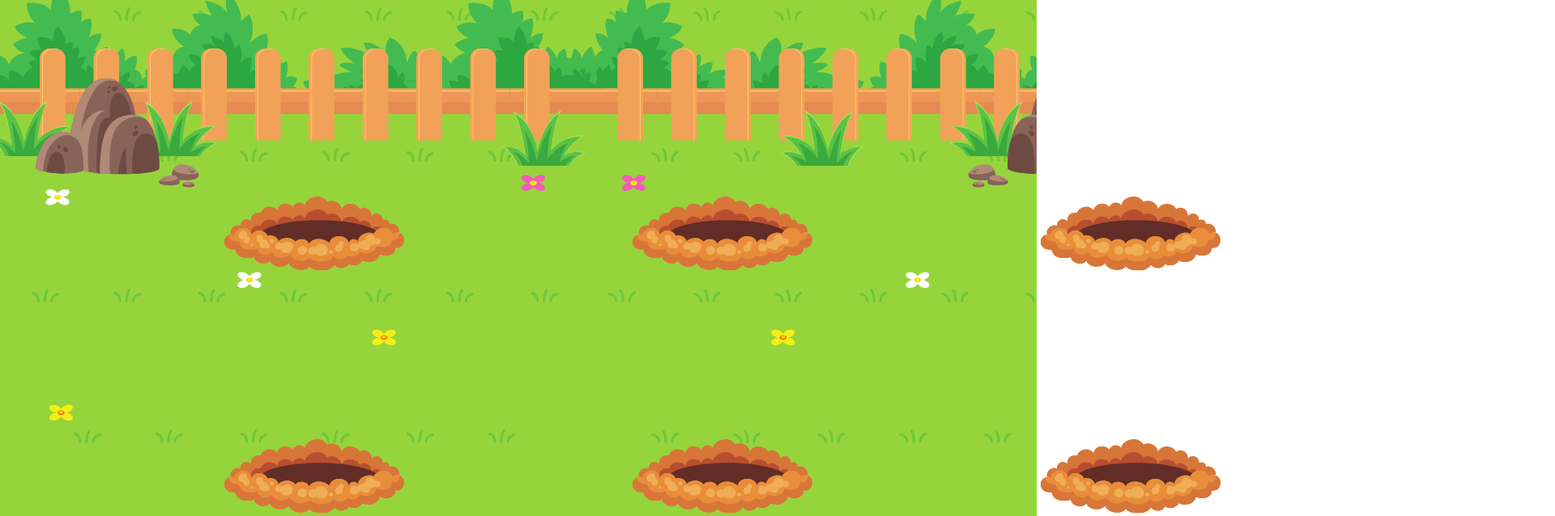
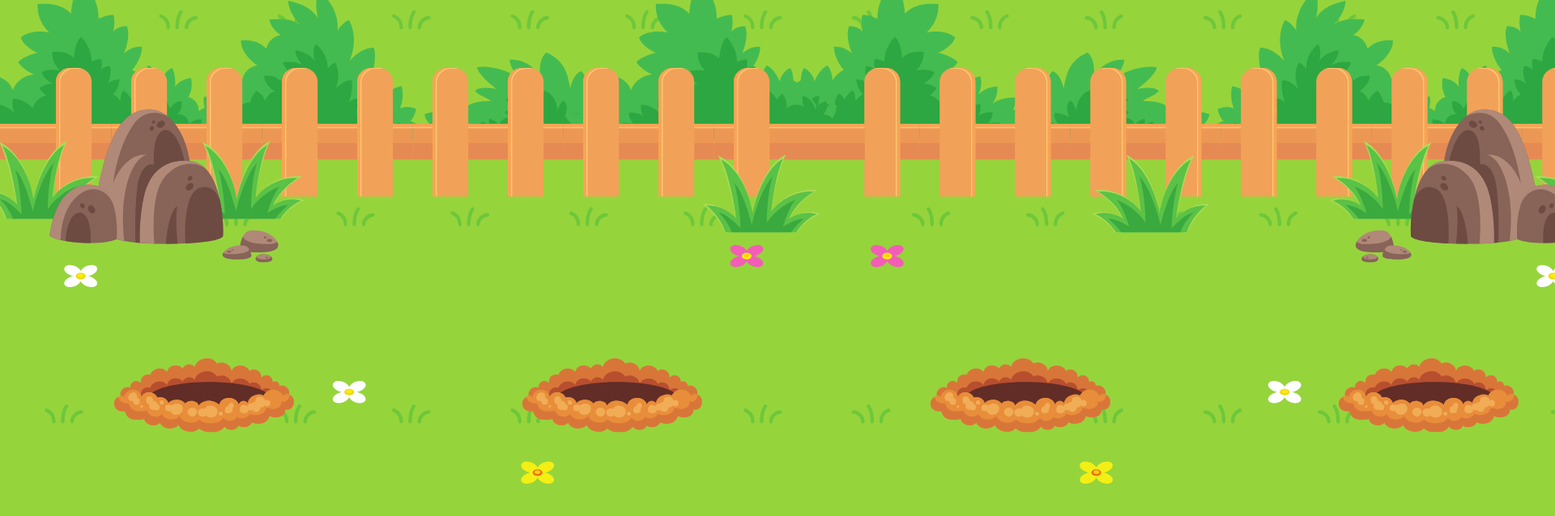
Before and after one commit to math3usferreira/wackamolerocketseat, a plain HTML site: page index.html in a window 1280 px wide. Shown: the top 638 px of the page at 81% size, 1920 px wide, since content can reach past the window. Drawn offline with Linux system fonts and the light colour scheme.

Commit message:
Update style.css

```diff
--- a/style.css
+++ b/style.css
@@ -18,11 +18,10 @@ body {
 .main {
    background-image: url(./images/fundo.svg);
   background-repeat: no-repeat;
-
+    background-size: 100%;
 
   position: relative;
-  width: 100vw;
-  height: 100vh;
+
   margin: 0 auto;
 }
 
```
